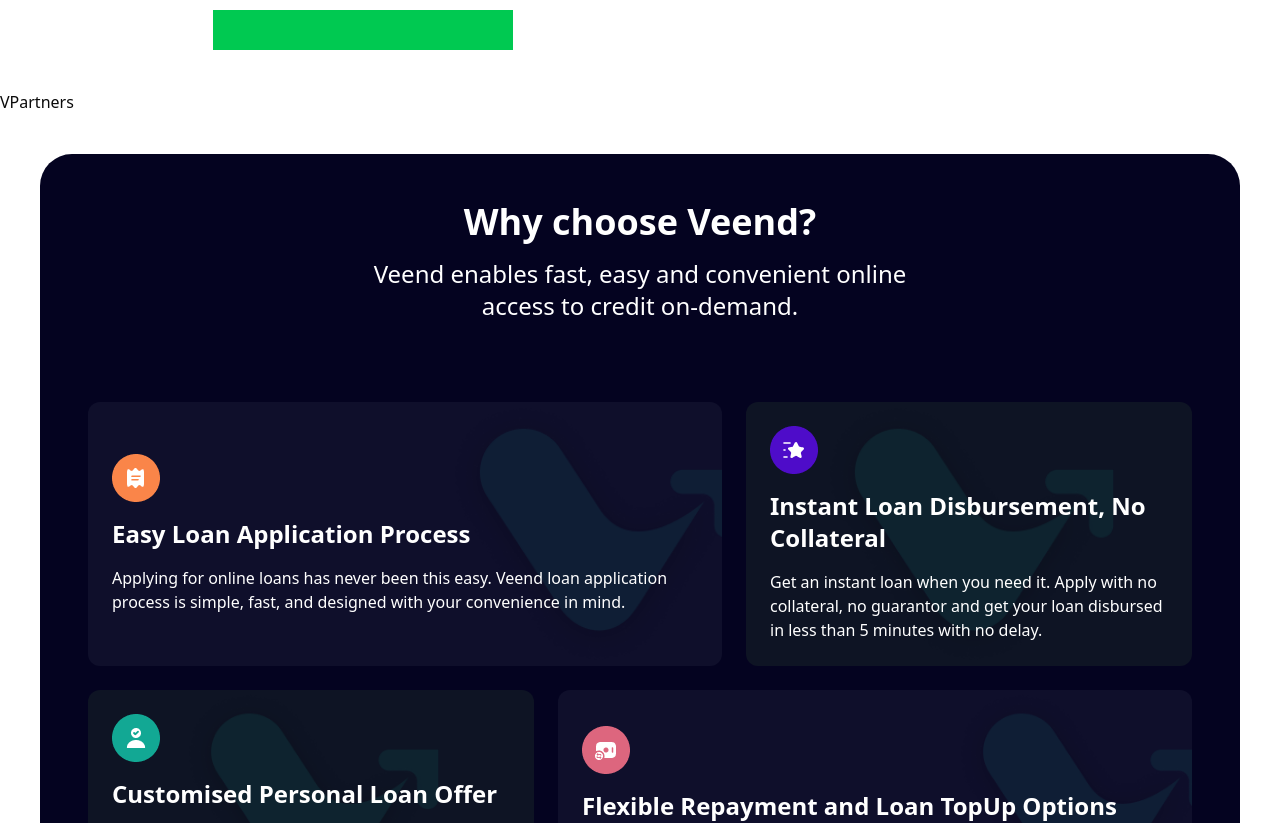
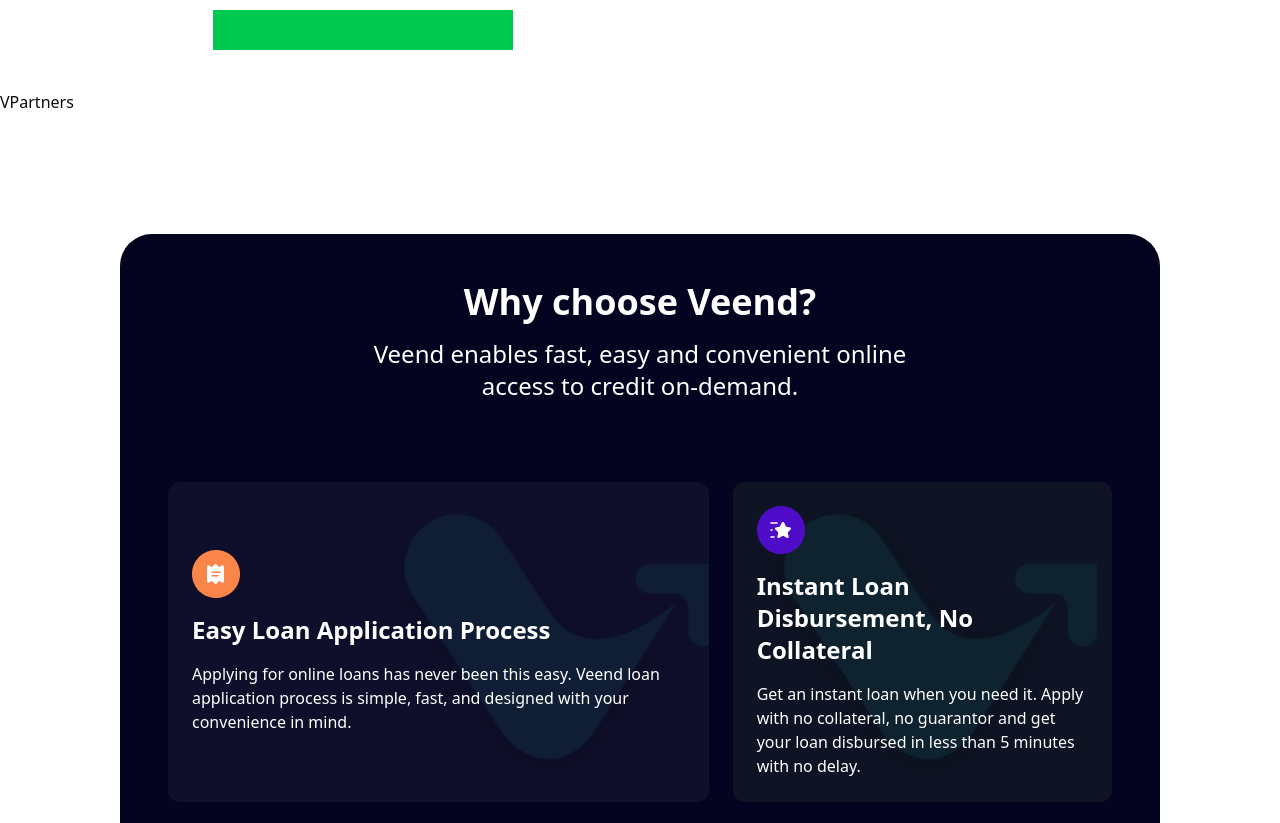
Before and after one commit to stephen-gift/veend, a Next.js app: page / in a window 1280 px wide. Shown: the part 1326-2149 px from the top of the page. Built offline with nearby package versions, Linux system fonts and the light colour scheme.

Commit message:
fix: update padding for WhyChoose section for better responsiveness

```diff
--- a/src/components/Homepage/WhyChoose/index.tsx
+++ b/src/components/Homepage/WhyChoose/index.tsx
@@ -3,7 +3,7 @@
 
 const VWhyChoose = () => {
   return (
-    <section className="p-4 md:p-10 ">
+    <section className="p-4 lg:p-30 md:p-20 ">
       <div className="bg-[#040320] rounded-4xl p-4 md:p-12 text-white flex flex-col justify-center items-center text-center gap-20">
         <div className="max-w-[600px] w-full flex flex-col gap-4">
           <h2 className="text-4xl font-semibold text-center">
```
